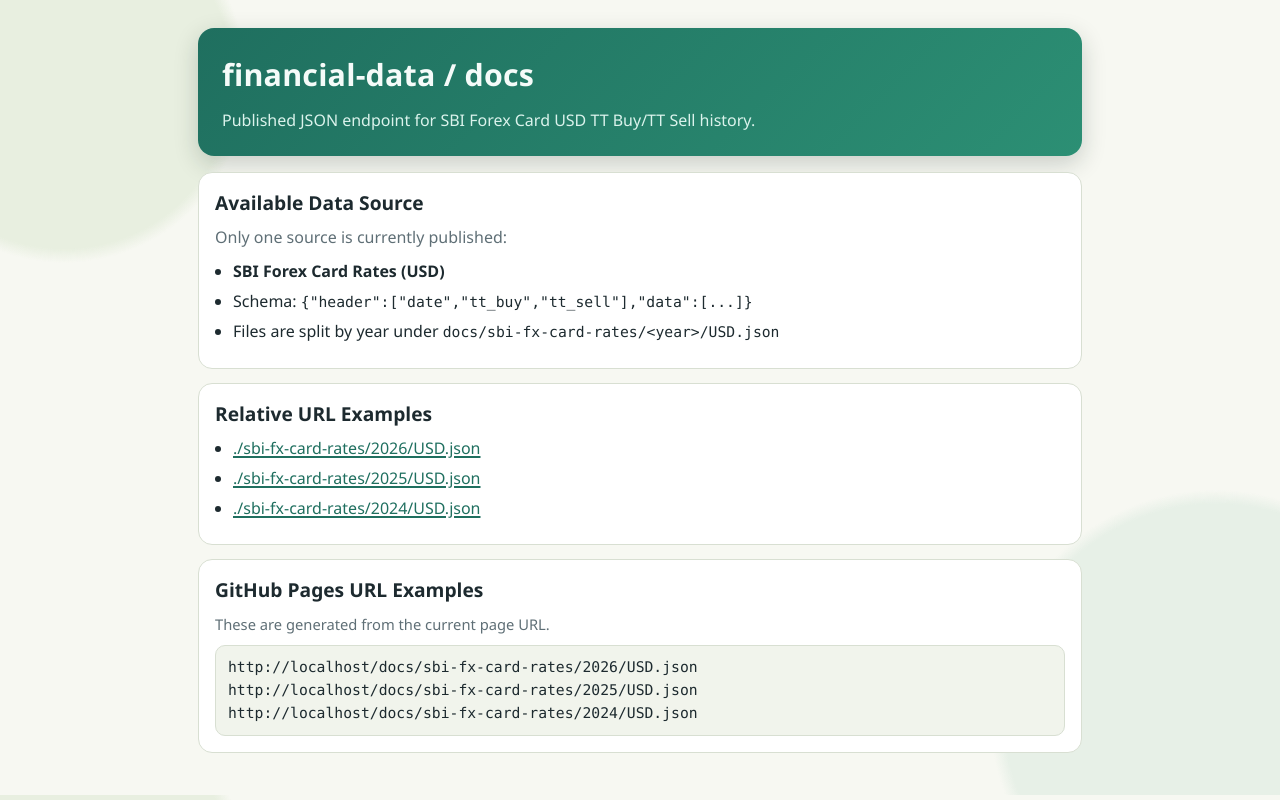
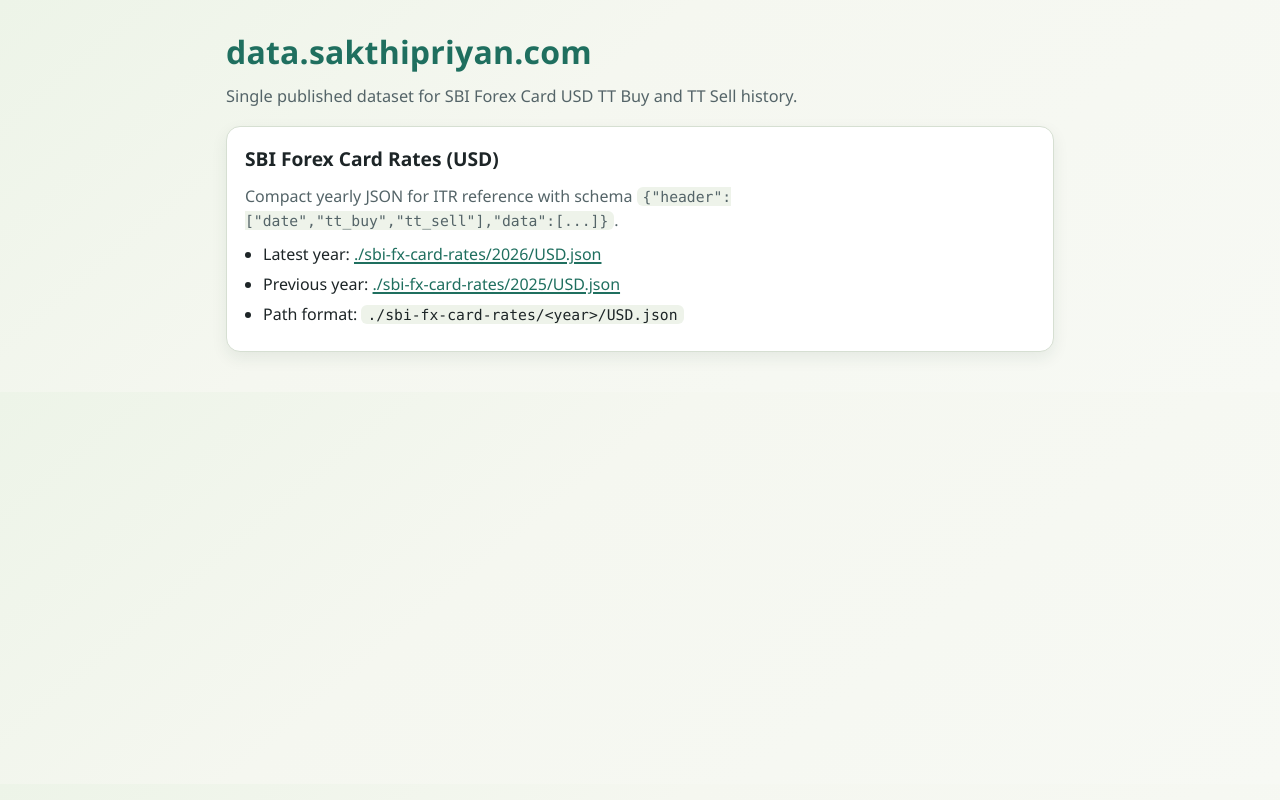
Before and after one commit to sakthipriyan/financial-data, a plain HTML site: page docs/index.html in a window 1280 px wide. Drawn offline with Linux system fonts and the light colour scheme.

Commit message:
docs: simplify homepage to single dataset card

```diff
--- a/docs/index.html
+++ b/docs/index.html
@@ -3,17 +3,15 @@
 <head>
   <meta charset="utf-8">
   <meta name="viewport" content="width=device-width, initial-scale=1">
-  <title>financial-data docs</title>
+  <title>data.sakthipriyan.com</title>
   <style>
     :root {
-      --bg: #f7f8f2;
+      --bg: #f5f7f0;
+      --ink: #1d2527;
+      --muted: #546468;
       --card: #ffffff;
-      --ink: #1d2a2f;
-      --muted: #5f6f76;
-      --line: #d8dfd2;
-      --accent: #1f6f5f;
-      --accent-2: #2b8a78;
-      --code-bg: #f1f4ec;
+      --line: #d6dfd2;
+      --brand: #1f6f5f;
     }
 
     * { box-sizing: border-box; }
@@ -21,55 +19,45 @@
     body {
       margin: 0;
       font-family: "IBM Plex Sans", "Segoe UI", sans-serif;
-      background:
-        radial-gradient(circle at 5% 10%, #e8efe0 0 12%, transparent 13%),
-        radial-gradient(circle at 95% 90%, #e7f0e7 0 15%, transparent 16%),
-        var(--bg);
+      background: linear-gradient(140deg, #edf4e8 0%, var(--bg) 40%, #f7f9f4 100%);
       color: var(--ink);
       line-height: 1.5;
     }
 
     .wrap {
-      max-width: 920px;
+      max-width: 860px;
       margin: 0 auto;
-      padding: 28px 18px 42px;
+      padding: 28px 16px 40px;
     }
 
     .hero {
-      background: linear-gradient(135deg, #1f6f5f, #2c8f74);
-      color: #f5fbf9;
-      border-radius: 16px;
-      padding: 24px;
-      box-shadow: 0 8px 24px rgba(20, 40, 30, 0.2);
+      margin-bottom: 14px;
     }
 
-    .hero h1 {
-      margin: 0 0 10px;
-      font-size: 1.9rem;
+    h1 {
+      margin: 0;
+      font-size: 2rem;
       letter-spacing: 0.2px;
+      color: var(--brand);
     }
 
-    .hero p {
-      margin: 0;
-      color: #dbf3ec;
-    }
-
-    .grid {
-      display: grid;
-      grid-template-columns: 1fr;
-      gap: 14px;
-      margin-top: 16px;
+    .summary {
+      margin: 8px 0 0;
+      color: var(--muted);
+      font-size: 1.02rem;
     }
 
     .card {
+      margin-top: 18px;
       background: var(--card);
       border: 1px solid var(--line);
       border-radius: 14px;
-      padding: 16px;
+      padding: 18px;
+      box-shadow: 0 6px 16px rgba(31, 58, 45, 0.08);
     }
 
     h2 {
-      margin: 0 0 8px;
+      margin: 0 0 10px;
       font-size: 1.2rem;
     }
 
@@ -79,91 +67,47 @@
     }
 
     ul {
-      margin: 8px 0;
+      margin: 8px 0 0;
       padding-left: 18px;
     }
 
     li { margin: 6px 0; }
 
     a {
-      color: var(--accent);
+      color: var(--brand);
       text-decoration-thickness: 2px;
       text-underline-offset: 2px;
     }
 
-    a:hover { color: var(--accent-2); }
-
-    pre {
-      margin: 8px 0 0;
-      padding: 10px 12px;
-      background: var(--code-bg);
-      border: 1px solid var(--line);
-      border-radius: 10px;
-      overflow-x: auto;
+    code {
+      font-family: "IBM Plex Mono", ui-monospace, Menlo, monospace;
       font-size: 0.92rem;
-    }
-
-    code {
-      font-family: "IBM Plex Mono", ui-monospace, SFMono-Regular, Menlo, monospace;
-      font-size: 0.92rem;
-    }
-
-    .note {
-      font-size: 0.92rem;
-      color: var(--muted);
+      background: #eef3ea;
+      padding: 1px 6px;
+      border-radius: 6px;
     }
 
     @media (max-width: 640px) {
-      .hero h1 { font-size: 1.5rem; }
-      .wrap { padding: 16px 12px 28px; }
+      h1 { font-size: 1.6rem; }
     }
   </style>
 </head>
 <body>
   <main class="wrap">
     <section class="hero">
-      <h1>financial-data / docs</h1>
-      <p>Published JSON endpoint for SBI Forex Card USD TT Buy/TT Sell history.</p>
+      <h1>data.sakthipriyan.com</h1>
+      <p class="summary">Single published dataset for SBI Forex Card USD TT Buy and TT Sell history.</p>
     </section>
 
-    <section class="grid">
-      <article class="card">
-        <h2>Available Data Source</h2>
-        <p>Only one source is currently published:</p>
-        <ul>
-          <li><strong>SBI Forex Card Rates (USD)</strong></li>
-          <li>Schema: <code>{"header":["date","tt_buy","tt_sell"],"data":[...]}</code></li>
-          <li>Files are split by year under <code>docs/sbi-fx-card-rates/&lt;year&gt;/USD.json</code></li>
-        </ul>
-      </article>
-
-      <article class="card">
-        <h2>Relative URL Examples</h2>
-        <ul>
-          <li><a href="./sbi-fx-card-rates/2026/USD.json">./sbi-fx-card-rates/2026/USD.json</a></li>
-          <li><a href="./sbi-fx-card-rates/2025/USD.json">./sbi-fx-card-rates/2025/USD.json</a></li>
-          <li><a href="./sbi-fx-card-rates/2024/USD.json">./sbi-fx-card-rates/2024/USD.json</a></li>
-        </ul>
-      </article>
-
-      <article class="card">
-        <h2>GitHub Pages URL Examples</h2>
-        <p class="note">These are generated from the current page URL.</p>
-        <pre><code id="pages-example">Loading...</code></pre>
-      </article>
-    </section>
+    <article class="card">
+      <h2>SBI Forex Card Rates (USD)</h2>
+      <p>Compact yearly JSON for ITR reference with schema <code>{"header":["date","tt_buy","tt_sell"],"data":[...]}</code>.</p>
+      <ul>
+        <li>Latest year: <a href="./sbi-fx-card-rates/2026/USD.json">./sbi-fx-card-rates/2026/USD.json</a></li>
+        <li>Previous year: <a href="./sbi-fx-card-rates/2025/USD.json">./sbi-fx-card-rates/2025/USD.json</a></li>
+        <li>Path format: <code>./sbi-fx-card-rates/&lt;year&gt;/USD.json</code></li>
+      </ul>
+    </article>
   </main>
-
-  <script>
-    (function () {
-      var base = window.location.href.replace(/index\.html$/, "");
-      var urls = [
-        base + "sbi-fx-card-rates/2026/USD.json",
-        base + "sbi-fx-card-rates/2025/USD.json",
-        base + "sbi-fx-card-rates/2024/USD.json"
-      ];
-      document.getElementById("pages-example").textContent = urls.join("\n");
-    }());
-  </script>
 </body>
 </html>
```
